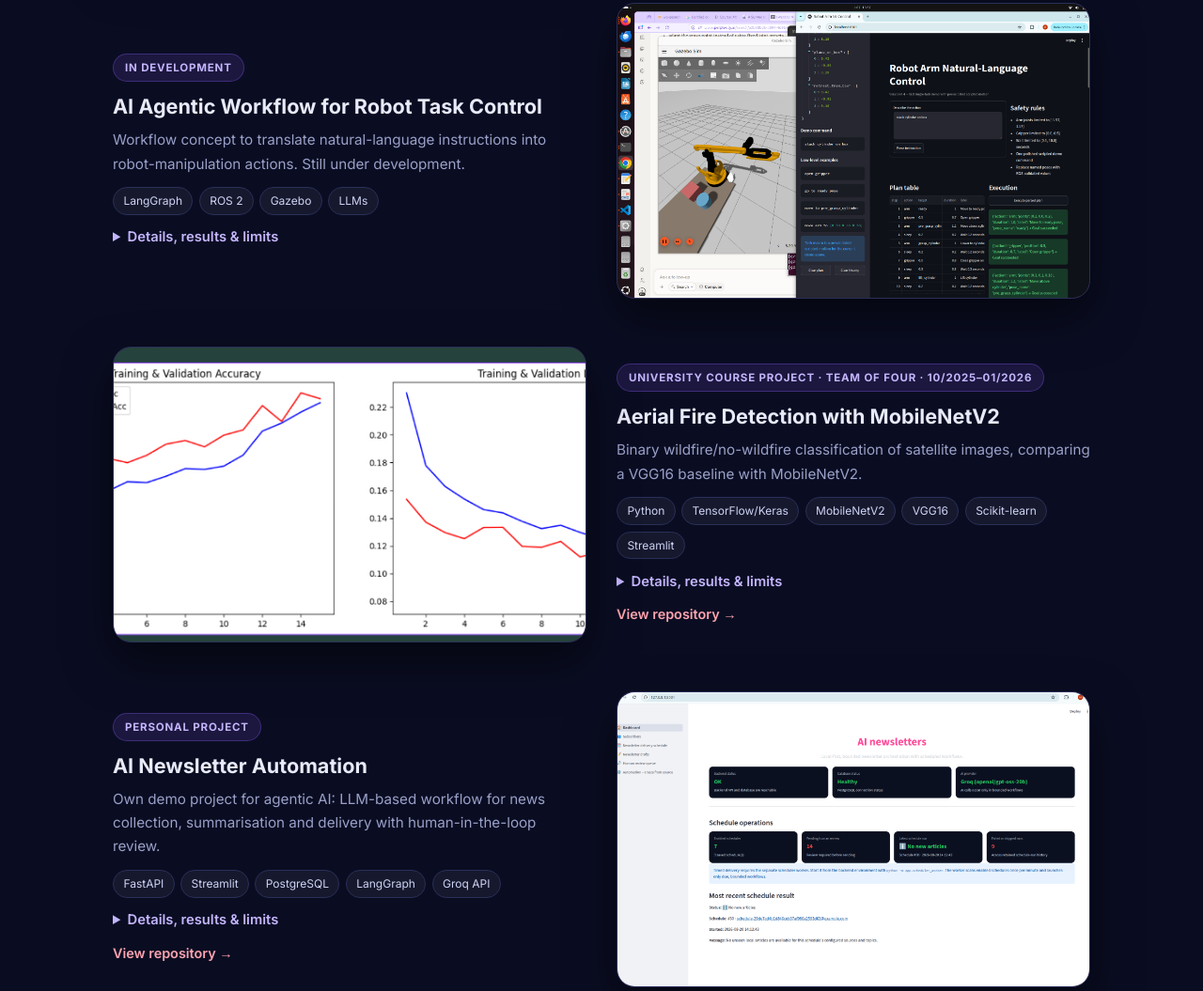
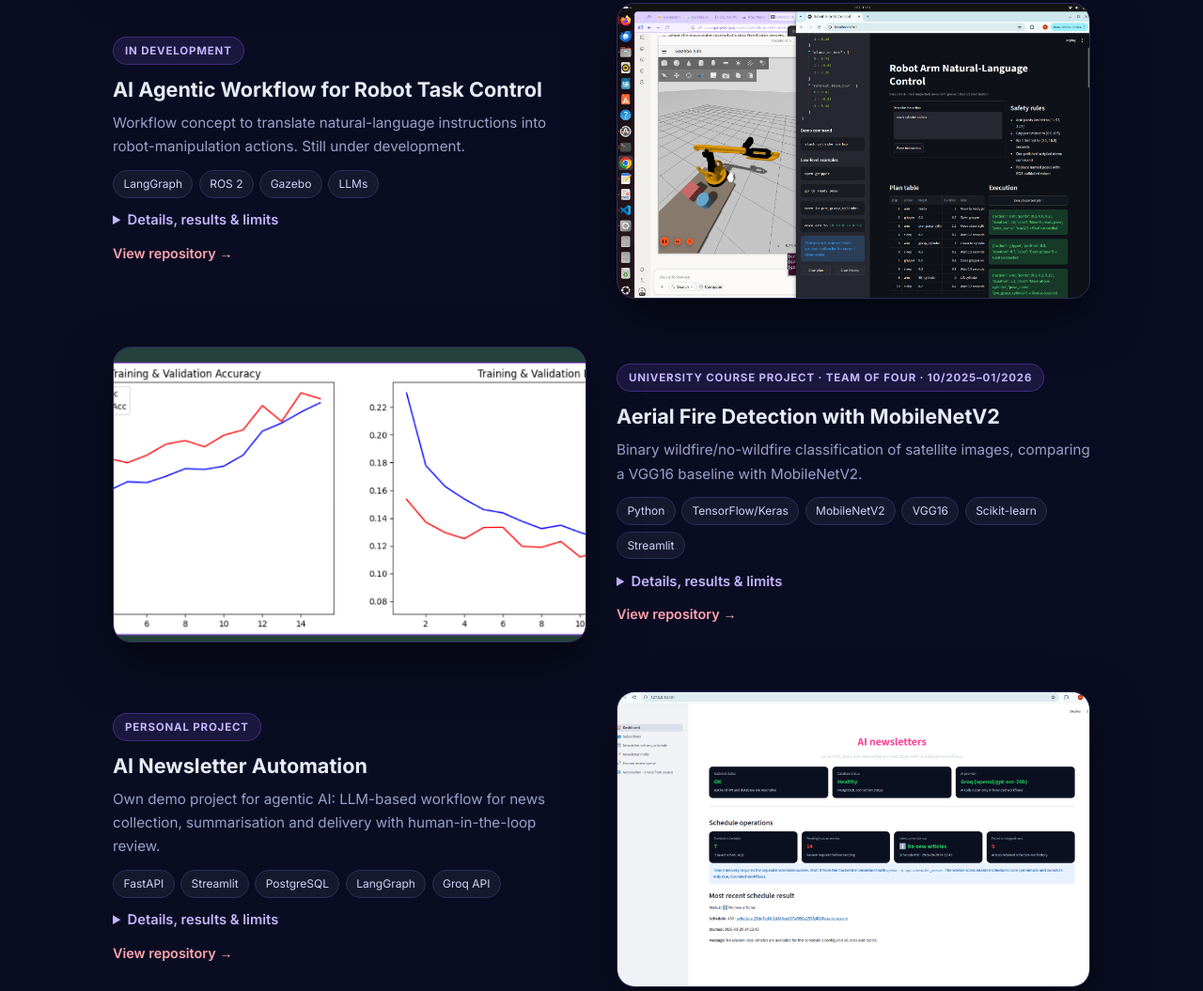
Before and after one commit to ali76-AFK/ali76-AFK.github.io, a plain HTML site: page index.html in a window 1280 px wide. Shown: the part 4571-5626 px from the top of the page at 94% size. Drawn offline with Linux system fonts and the light colour scheme.

```diff
--- a/index.html
+++ b/index.html
@@ -131,9 +131,9 @@ const P=[
 ["AML Alert Triage Copilot","Prototype",2,"LLM-assisted triage of synthetic AML alerts with structured, validated output and human-in-the-loop review.","Python,FastAPI,Streamlit,Pydantic,LLMs","Streamlit sends alerts to FastAPI and an LLM; Pydantic validates the JSON; recommendations stay transparent and traceable. Synthetic data; not a production compliance system.","AML-Alert-Triage-Copilot"],
 ["Local-Research-Assistant – Local RAG Knowledge Assistant","Prototype",8,"Local assistant that uses personal notes and documents as a knowledge base.","Python,PyTorch, LLM, Hugging Face,Chroma,FastAPI,Docker","Implemented document processing, retrieval, prompt structuring and LLM answer generation, and analysed retrieval results, prompt quality and answers.","Local-Research-Assistant"],
 ["CampaignPulse – E-commerce Analytics Dashboard","Personal project",4,"Turns GA4 event data into purchase, revenue and funnel metrics with interactive visualisations.","Python,FastAPI,GA4,Streamlit,Plotly","Built event-processing pipelines and dashboards for adoption, engagement and conversion patterns.","CampaignPulse"],
-["AI Agentic Workflow for Robot Task Control","In development",13,"Workflow concept to translate natural-language instructions into robot-manipulation actions. Still under development.","LangGraph,ROS 2,Gazebo,LLMs","Structuring multistep workflows and working toward camera-based task verification. Components are still in progress; no end-to-end autonomy is claimed.",""],
+["AI Agentic Workflow for Robot Task Control","In development",13,"Workflow concept to translate natural-language instructions into robot-manipulation actions. Still under development.","LangGraph,ROS 2,Gazebo,LLMs","Structuring multistep workflows and working toward camera-based task verification. Components are still in progress; no end-to-end autonomy is claimed.","VLA_Arm_Robot_Chat_Control"],
 ["Aerial Fire Detection with MobileNetV2","University course project · team of four · 10/2025–01/2026",7,"Binary wildfire/no-wildfire classification of satellite images, comparing a VGG16 baseline with MobileNetV2.","Python,TensorFlow/Keras,MobileNetV2,VGG16,Scikit-learn,Streamlit","My part: preprocessing, MobileNetV2 work, training, evaluation, report and presentation. Course report only, not a published paper. No operational deployment or real-time drone integration.","Aerial-Fire-Detection-with-MobileNetV2"],
-["AI Newsletter Automation","Personal project",14,"Own demo project for agentic AI: LLM-based workflow for news collection, summarisation and delivery with human-in-the-loop review.","FastAPI,Streamlit,PostgreSQL,LangGraph,Groq API","See the repository for details.","AI-newsletters_automation"],
+["AI Newsletter Automation","Personal project",14,"Own demo project for agentic AI: LLM-based workflow for news collection, summarisation and delivery with human-in-the-loop review.","FastAPI,Streamlit,PostgreSQL,LangGraph,Groq API","See the repository for details.","Agentic_Newsletter"],
 ["Gesture Password Access Control","Personal project · prototype",9,"Gesture-based access-control prototype using MediaPipe hand tracking.","Python,MediaPipe,OpenCV,TensorFlow/Keras,GRU,Tkinter,Flask","I built the whole project myself: programming, model training and GUI design. It combines computer vision, sequence modelling and a local desktop interface.","Gesture-Password-Access-Control"],
 ["UR5 Manipulation with ROS 1 & Colour Recognition","Project · simulation",11,"ROS 1 UR5 arm in simulation with HSV colour detection and pick-and-place-style motion planning.","ROS 1 Kinetic,MoveIt,Gazebo,Python/C++,Ubuntu 16.04","I updated and re-ran this repository, fixing numerous bugs and adding missing files. It combines a 2D camera, HSV segmentation and motion planning.","UR5-Manipulator-with-Ubuntu-16.04-ROS1-kinetic-and-color-Recognition"],
 ["Industrial Telemetry Pipeline","Personal project",6,"Own project on processing industrial telemetry data; see the repository for the implementation.","C++, Telemetry, Microsoft SQL, QT GUI design, ODBC, CMake, Data pipeline","Separate from the Anomaly Detection repository and from the LoRa system above. Details are documented in the repository.","Industrial-Telemetry-Pipeline"],
```
